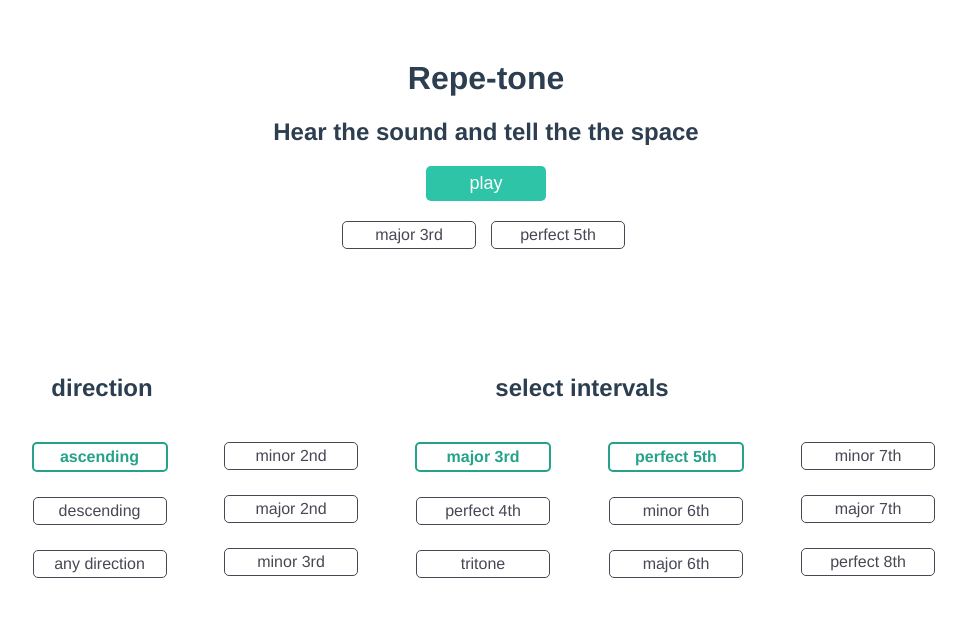
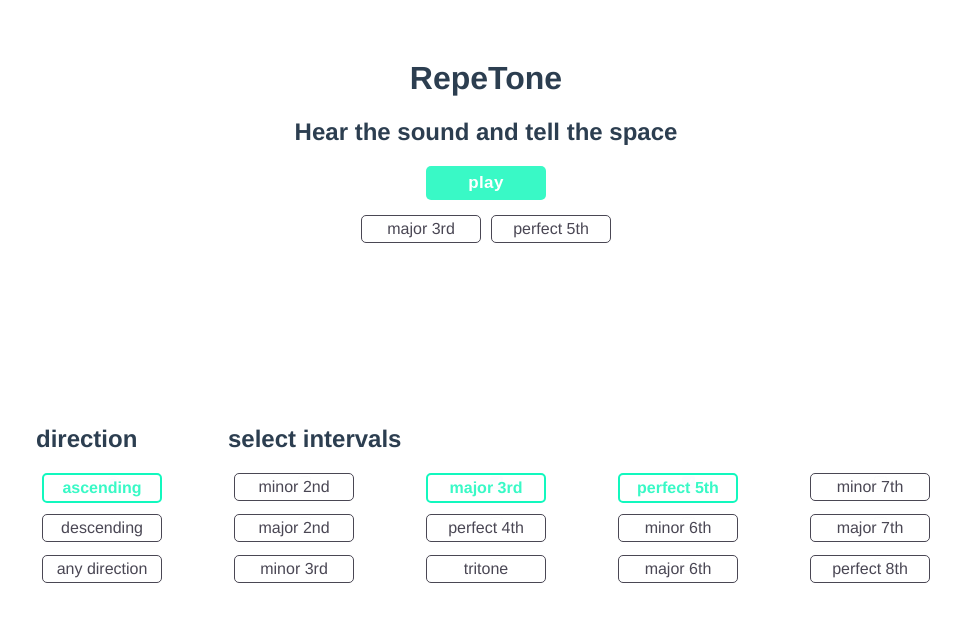
Before and after one commit to DecentLabs/repe-tone, a Vue app: page / in a window 1280 px wide. Shown: the top 622 px of the page, without its empty margins (154-1120 px from the left). Built offline with nearby package versions, Linux system fonts and the light colour scheme; no server answers.

Commit message:
ui + add / remove intervals

```diff
--- a/src/components/practice.vue
+++ b/src/components/practice.vue
@@ -1,16 +1,17 @@
 <template>
   <div>
-    <h1>Repe-tone</h1>
-    <h2>Hear the sound and tell the the space</h2>
+    <h1>RepeTone</h1>
+    <h2>Hear the sound and tell the space</h2>
     <div class="playground">
       <button @click="play" class="play">play</button>
       <div class="row">
         <div class="input-group" v-for="interval in intervalAnswers">
-          <input type="radio" name="answer" :id="interval.name" :value="interval.name" v-model="answer" @change="checkInterval">
-          <label :for="interval.name">{{interval.label}}</label>
+          <input type="radio" name="answer" :id="interval.name + 'answer'" :value="interval.name" v-model="answer"
+                 @change="checkInterval">
+          <label :for="interval.name + 'answer'">{{interval.label}}</label>
         </div>
       </div>
-      <button @click="getNext" v-if="result" class="next">play next</button>
+      <button @click="getNext" class="next" :class="result && 'show'">play next</button>
     </div>
     <div class="settings">
       <div class="settings-column">
@@ -25,9 +26,9 @@
       <div class="settings-column">
         <h2>select intervals</h2>
         <div class="column">
-              <div v-for="item in intervals" >
-                <input type="checkbox" :id="item.name" :value="item.name" v-model="selectedIntervals">
-                <label :for="item.name">{{item.label}}</label>
+          <div v-for="item in intervals" class="input-group">
+            <input type="checkbox" :id="item.name+ 'int'" :value="item.name" :checked="intervalIsSelected(item.name)" @change="selectIntervals">
+            <label :for="item.name + 'int'">{{item.label}}</label>
           </div>
         </div>
       </div>
@@ -53,49 +54,73 @@ export default {
         directionOptions: [
           {id: 'asc', label: 'ascending'},
           {id: 'desc', label: 'descending'},
-        {id: 'random', label: 'any direction'}
+          {id: 'random', label: 'any direction'},
         ],
         direction: 'asc',
         answer: '',
         result: false,
-      interval: ''
+        interval: '',
+        stats: []
       }
     },
     computed: {
-    intervalAnswers() {
+      intervalAnswers () {
         return intervals.filter(item => this.selectedIntervals.indexOf(item.name) >= 0)
       },
-    randomDirection() {
+      randomDirection () {
         const dirs = ['asc', 'desc']
         const i = Math.floor(Math.random() * dirs.length)
         return dirs[i]
       },
-    selectedDirection() {
+      selectedDirection () {
         return this.direction === 'random' ? this.randomDirection() : this.direction
+      },
+      intervalIsSelected () {
+        return (val) => this.selectedIntervals.indexOf(val) >= 0
       }
     },
     methods: {
-    play() {
+      play () {
         const noteB = addInterval(this.startNote, this.interval, this.selectedDirection)
 
         this.sampler.triggerAttackRelease(this.startNote, '4n', 0, 0.7)
         this.sampler.triggerAttackRelease(noteB, '4n', '4n', 0.7)
       },
-    checkInterval() {
+      checkInterval () {
         this.result = this.answer === this.interval
+        this.saveStats()
       },
-    getRandomInterval() {
+      getRandomInterval () {
         const random = Math.floor(Math.random() * this.selectedIntervals.length)
         return this.selectedIntervals[random]
       },
-    getNext() {
+      getNext () {
         this.startNote = getRandomNote('piano')
         this.interval = this.getRandomInterval()
         this.result = false
         this.answer = ''
+      },
+      saveStats () {
+        this.stats.forEach(item => {
+          if (item.name === this.interval) {
+            item.total++
+            item.found = this.result && item.found + 1
+            item.accuracy = item.found / item.total
+          }
+        })
+      },
+      selectIntervals(event) {
+        const currentInterval = event.target.value
+
+        if (this.selectedIntervals.indexOf(currentInterval) > 0) {
+          this.selectedIntervals = this.selectedIntervals.filter(i => i !== currentInterval)
+        } else {
+          this.selectedIntervals.push(currentInterval)
+        }
+        console.log(currentInterval, this.selectedIntervals)
       }
     },
-  mounted() {
+    mounted () {
       let piano = samplesByInstrument('piano')
       this.sampler = new Tone.Sampler(piano.notes, {baseUrl: piano.baseUrl, release: 1})
 
@@ -105,6 +130,14 @@ export default {
 
       this.startNote = getRandomNote('piano')
       this.interval = this.getRandomInterval()
+      this.stats = this.selectedIntervals.map(i => {
+        return {
+          name: i,
+          total: 0,
+          found: 0,
+          accuracy: 0
+        }
+      })
     }
   }
 </script>
@@ -114,14 +147,17 @@ export default {
   h3 {
     margin: 40px 0 0;
   }
+
   ul {
     list-style-type: none;
     padding: 0;
   }
+
   li {
     display: inline-block;
     margin: 0 10px;
   }
+
   a {
     color: #42b983;
   }
@@ -129,12 +165,13 @@ a {
   .row {
     display: flex;
     justify-content: center;
+    margin: 15px 0;
   }
 
   .column {
     display: flex;
     width: 100%;
-  height: 80%;
+    height: 60%;
     flex-direction: column;
     flex-wrap: wrap;
     align-items: center;
@@ -152,52 +189,75 @@ a {
     justify-content: center;
   }
 
-.settings-column:first-child  {
+  .settings-column:first-child {
     width: 20%;
   }
 
-.settings-column:last-child  {
+  .settings-column:last-child {
     width: 80%;
+  }
+
+  .settings-column h2 {
+    text-align: left;
+    padding-left: 30px;
   }
 
   button {
     width: 120px;
     padding: 7px 12px;
-  margin: 0 5px;
-  font-size: 18px;
+    font-size: 17px;
+    font-weight: 600;
+    letter-spacing: 0.02em;
     color: #fff;
     border-radius: 5px;
     border: 0;
   }
 
   .play {
-  background: #2ec4a7;
+    background: #39f9c6;
   }
 
   .next {
-  background: #f7de30;
+    opacity: 0;
+    background: #a373f8;
+  }
+
+  .show {
+    opacity: 1;
   }
 
   input {
-  visibility: hidden
+    position: absolute;
+    opacity: 0.01;
   }
 
   label {
+    position: absolute;
     display: block;
-  width: 120px;
+    width: 100%;
     padding: 4px 6px;
-  margin: 0 5px;
     font-size: 16px;
     color: #4a4754;
     border-radius: 5px;
     border: 1px solid #4a4754;
-  margin-right: 10px;
-  margin-bottom: 5px;
+    cursor: pointer;
+    box-sizing: border-box;
+  }
+
+  label:hover {
+    background: rgba(52, 235, 172, 0.1);
   }
 
   input:checked + label {
-  color: #26a28a;
-  border: 2px solid #26a28a;
+    color: #39f9c6;
+    border: 2px solid #12f8be;
     font-weight: 700;
   }
+
+  .input-group {
+    position: relative;
+    width: 120px;
+    height: 36px;
+    margin: 0 5px 5px;
+  }
 </style>
```
Lines whose indentation alone changed are shown as unchanged.
